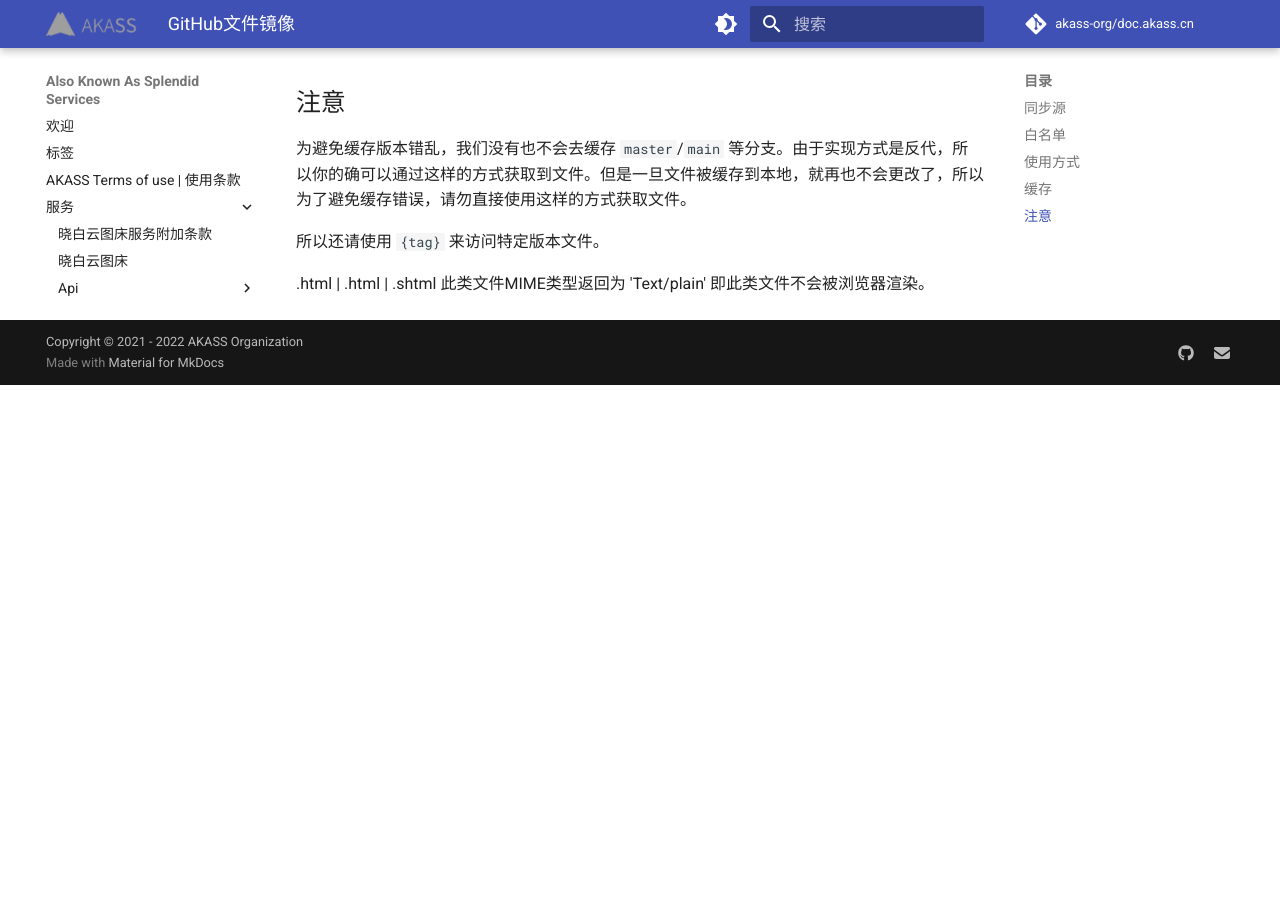
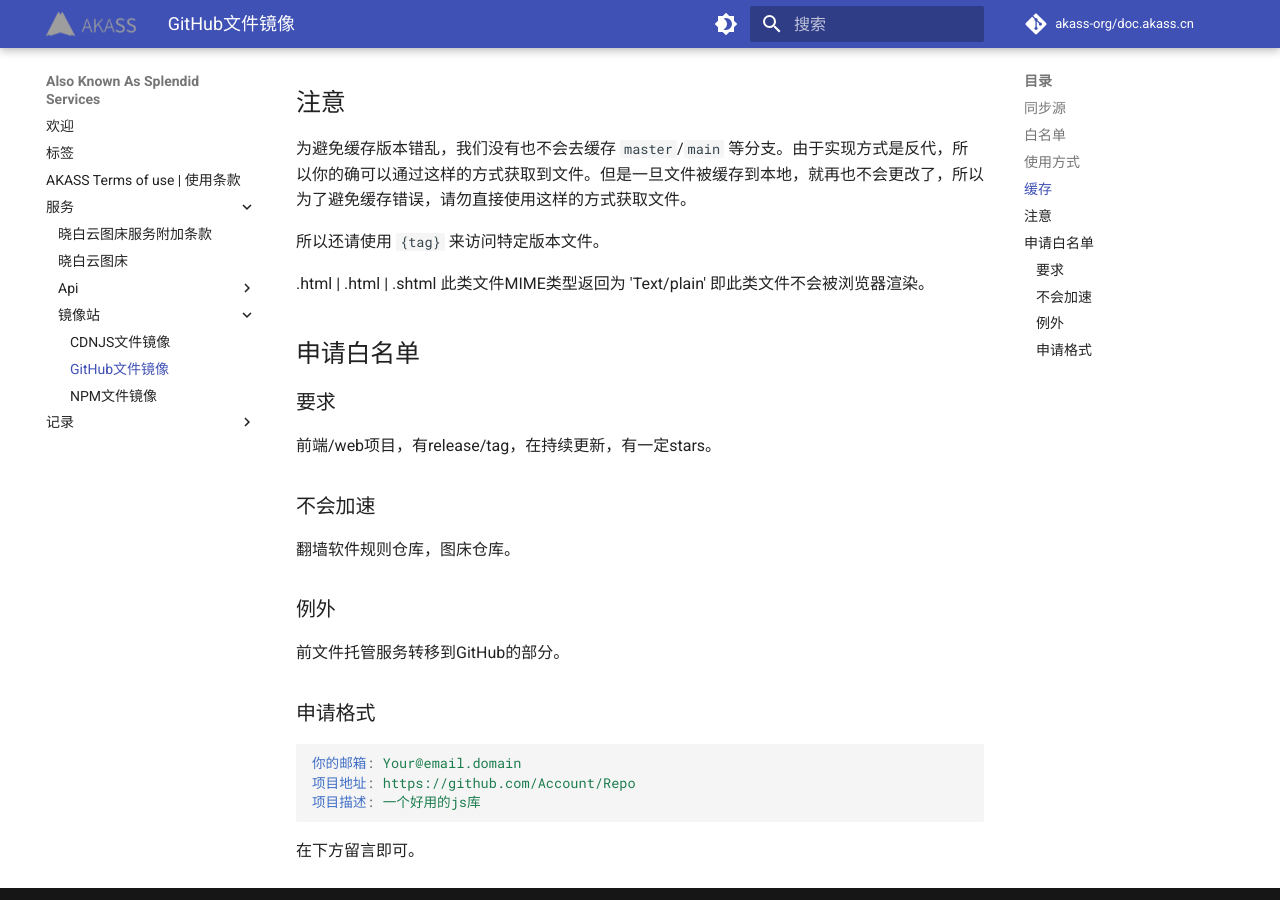
Before and after one commit to akass-org/doc.akass.cn, an MkDocs documentation site: the page built from docs/服务/镜像站/github.md, in a window 1280 px wide and 900 px high, scrolled down 1244 px. Built offline with MkDocs 1.6.1 and Material for MkDocs 9.7.7, drawn with Linux system fonts in a browser that asks for light colours; comment, search, counter and statistics services are not loaded; before the commit the page ends 1629 px from its top, so only the background shows below that.

````diff
--- a/docs/服务/镜像站/github.md
+++ b/docs/服务/镜像站/github.md
@@ -53,3 +53,24 @@
 所以还请使用 `{tag}` 来访问特定版本文件。
 
 .html | .html | .shtml 此类文件MIME类型返回为 'Text/plain' 即此类文件不会被浏览器渲染。
+
+## 申请白名单
+
+### 要求
+前端/web项目，有release/tag，在持续更新，有一定stars。
+
+### 不会加速
+翻墙软件规则仓库，图床仓库。
+
+### 例外
+前文件托管服务转移到GitHub的部分。
+
+### 申请格式
+
+```yml
+你的邮箱: Your@email.domain
+项目地址: https://github.com/Account/Repo
+项目描述: 一个好用的js库
+```
+
+在下方留言即可。
````
